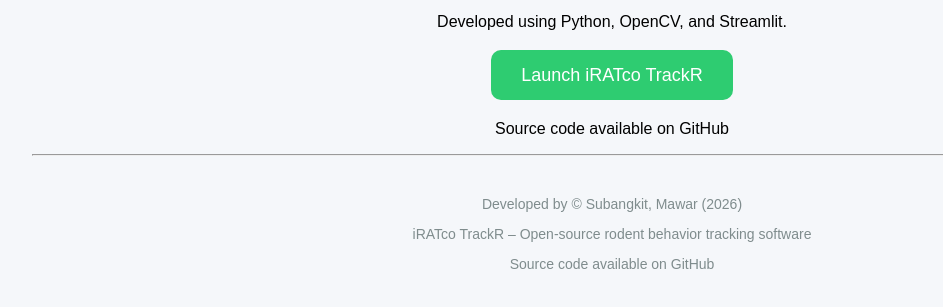
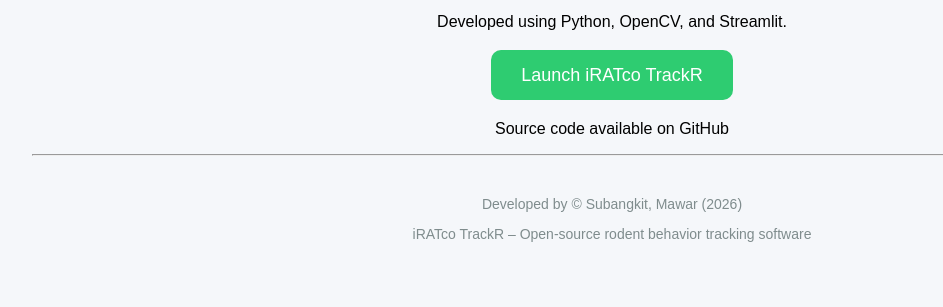
Before and after one commit to RajantiSubangkit/iRATco-TrackR, a plain HTML site: page index.html in a window 1280 px wide. Shown: the part 139-446 px from the top of the page, without its empty margins (28-971 px from the left). Drawn offline with Linux system fonts and the light colour scheme.

Commit message:
Update index.html

```diff
--- a/index.html
+++ b/index.html
@@ -1,5 +1,6 @@
 <!DOCTYPE html>
 <html>
+
 <head>
 
 <title>iRATco TrackR – Rodent Behavior Tracking Software</title>
@@ -7,6 +8,7 @@
 <meta name="description" content="iRATco TrackR is a low-cost open-source system for automated rodent behavior tracking and locomotion analysis using computer vision and Python.">
 
 <meta name="keywords" content="rodent tracking, behavior analysis, open field test, animal tracking software, iRATco TrackR">
+
 <style>
 
 body{
@@ -29,7 +31,14 @@
 border-radius:10px;
 }
 
+footer{
+margin-top:40px;
+color:#7f8c8d;
+font-size:14px;
+}
+
 </style>
+
 </head>
 
 <body>
@@ -56,11 +65,9 @@
 Source code available on GitHub
 </p>
 
-</body>
-</html>
 <hr>
 
-<footer style="margin-top:40px;color:#7f8c8d;font-size:14px">
+<footer>
 
 <p>
 Developed by © Subangkit, Mawar (2026)
@@ -70,8 +77,8 @@
 iRATco TrackR – Open-source rodent behavior tracking software
 </p>
 
-<p>
-Source code available on GitHub
-</p>
+</footer>
 
-</footer>
+</body>
+
+</html>
```
